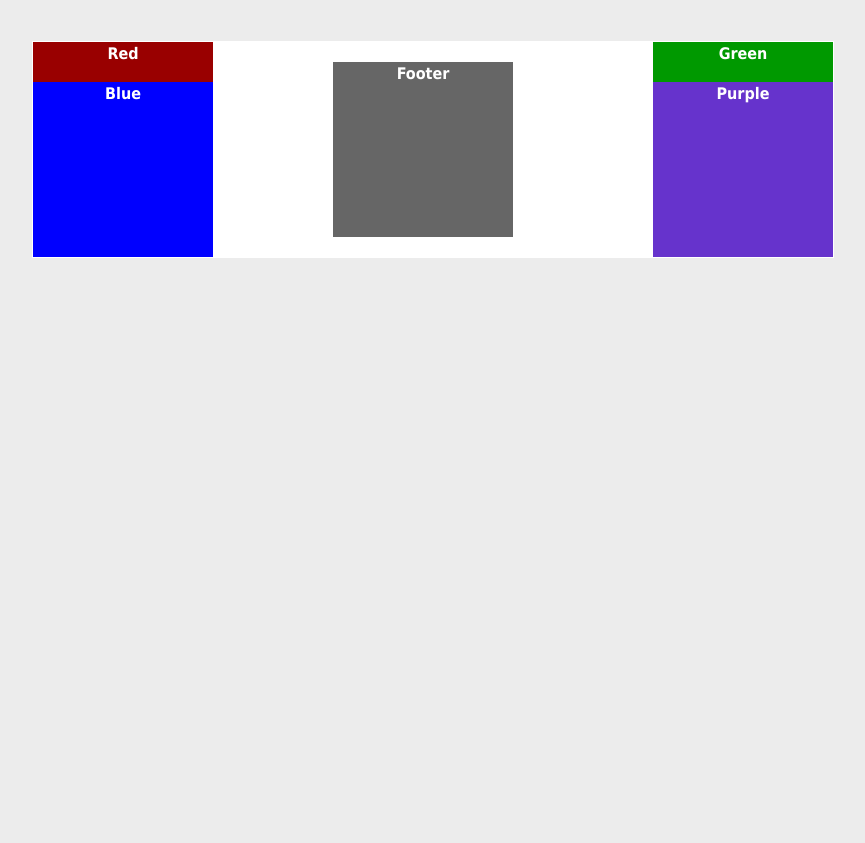
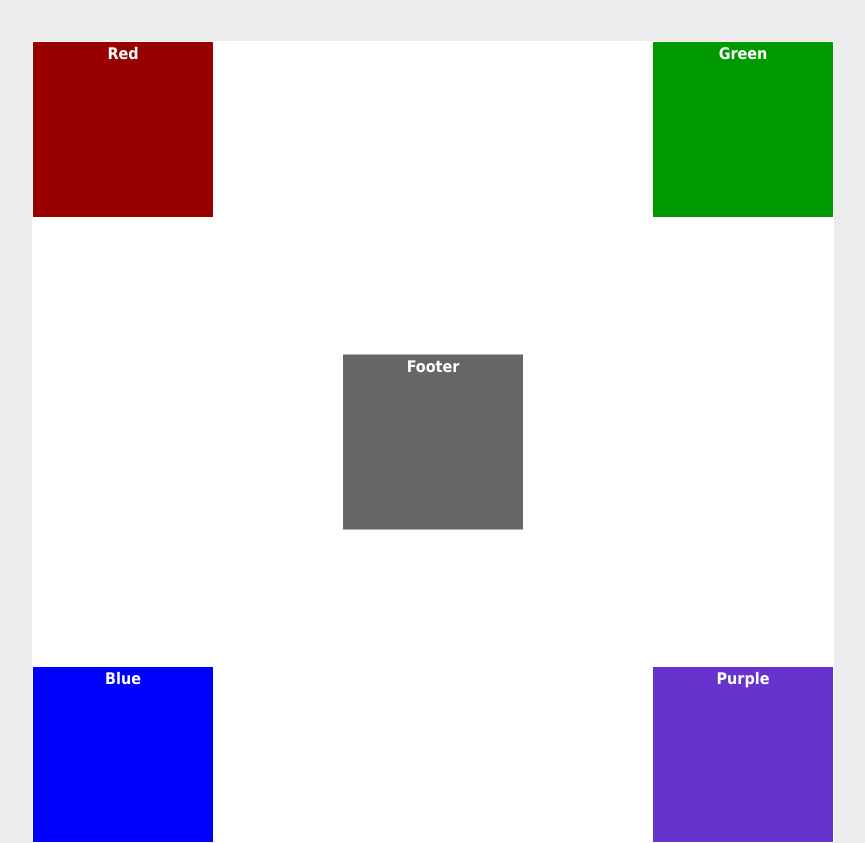
Before and after one commit to LadyBrittany42/IFSC-1310, a plain HTML site: page positioning_lab/absolute_2.html in a window 1280 px wide. Shown: the part 83-926 px from the top of the page, without its empty margins (207-1072 px from the left). Before the commit the page ends 800 px from the top, so only its background shows below. Drawn offline with Linux system fonts and the light colour scheme.

Commit message:
positioning lab

```diff
--- a/positioning_lab/absolute_2.html
+++ b/positioning_lab/absolute_2.html
@@ -27,6 +27,7 @@ body {
 	border-bottom-style: solid;
 	border-left-style: solid;
 	width: 800px;
+	height:800px;
 	position:relative;
 	margin-right: auto;
 	margin-left: auto;
@@ -72,9 +73,10 @@ body {
 	background-color: #666;
 	width:180px;
 	height:175px;
-	margin:20px;
-	margin-right:290px;
-	margin-left:300px;
+	position:absolute;
+	top:50%;
+	left:50%;
+	transform:translate(-50%, -50%);
 }
 h1 {
 	color: #000;
```
